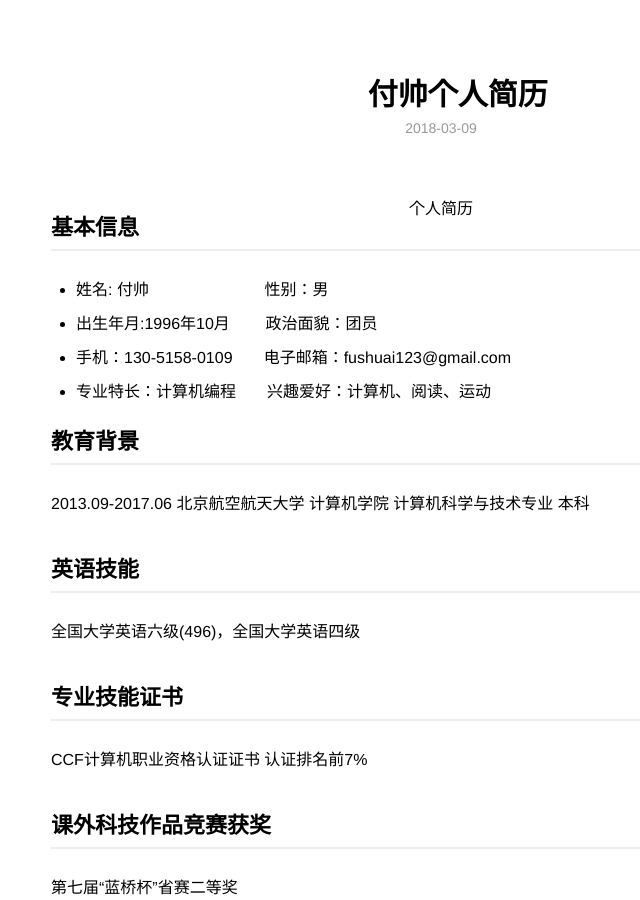
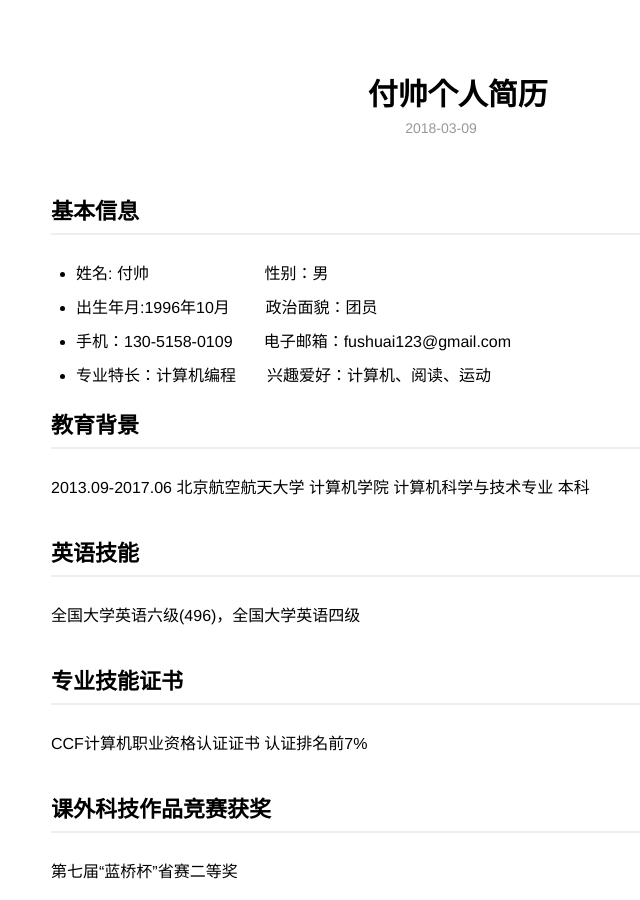
Before and after one commit to fusluv/fusluv.github.io, a Jekyll site: the page built from _posts/2018-03-09-resume-v1.md, in a window 1280 px wide and 900 px high. Shown: the whole window, without its empty margins (199-839 px from the left). Built offline with Jekyll 4.4.1, drawn with Linux system fonts in a browser that asks for light colours.

Commit message:
Update 2018-03-09-resume-v1.md
delete <center> tag

```diff
--- a/_posts/2018-03-09-resume-v1.md
+++ b/_posts/2018-03-09-resume-v1.md
@@ -6,7 +6,7 @@ category: blog
 description: 简历
 ---
 
-# <center>个人简历</center> #
+
 ## 基本信息 ##
  - 姓名: 付帅&nbsp;&nbsp;&nbsp;&nbsp;&nbsp;&nbsp;&nbsp;&nbsp;&nbsp;&nbsp;&nbsp;&nbsp;&nbsp;&nbsp;&nbsp;&nbsp;&nbsp;&nbsp;&nbsp;&nbsp;&nbsp;&nbsp;&nbsp;&nbsp;&nbsp;&nbsp;性别：男
  - 出生年月:1996年10月&nbsp;&nbsp;&nbsp;&nbsp;&nbsp;&nbsp;&nbsp;&nbsp;政治面貌：团员
```
